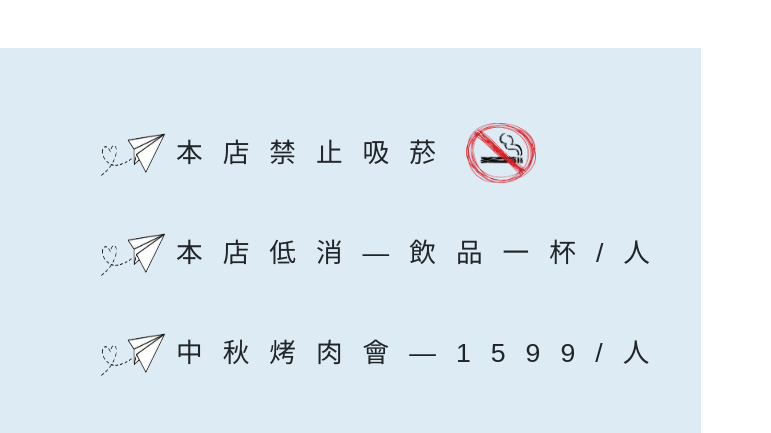
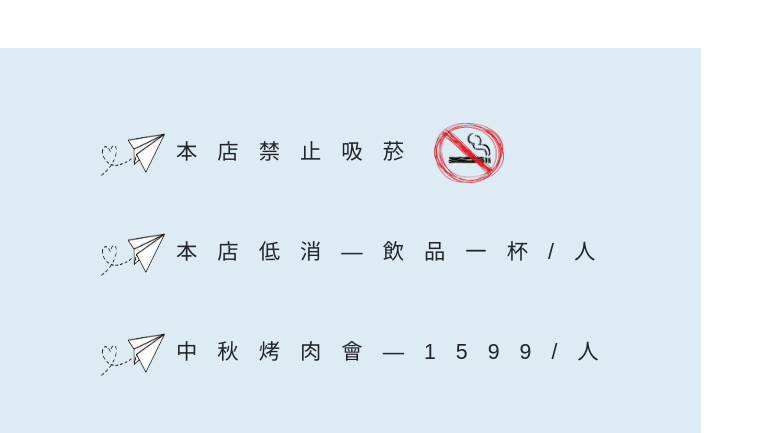
Before and after one commit to jeffery615040/jeffery615040.github.io, a plain HTML site: page index.html in a window 1280 px wide. Shown: the part 1660-2093 px from the top of the page, 509-1280 px from the left. Drawn offline with nearby package versions, Linux system fonts and the light colour scheme; some packages are replaced by stand-ins of ours; a web font is replaced by a local one.

Commit message:
讀取優化

```diff
--- a/index.scss
+++ b/index.scss
@@ -187,7 +187,6 @@ a:visited {
                     }
                     .text{
                         letter-spacing: 5px;
-                        font-size: 15pt;
                     }
                   }
             }
@@ -200,6 +199,9 @@ a:visited {
                     margin: 30px 0 30px 30px;
                     height: 350px;
                     width: 300px;
+                }
+                .text{
+                    font-size: 16pt;
                 }
             .d-sm-flex{
                 flex-direction: column;
```
Also changed, not shown: index.css, 1 other file.
